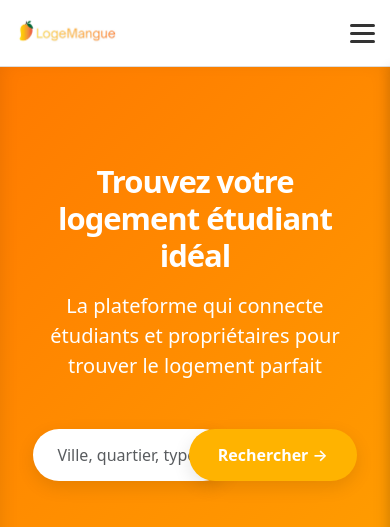
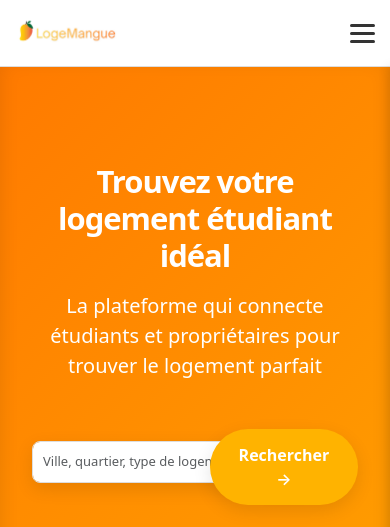
Before and after one commit to Yoan0204/Logemangue, a PHP site: page /php/index in a window 390 px wide. Shown: the top 527 px of the page. Run offline with PHP 8.4, Linux system fonts and the light colour scheme; data comes from the database, SQL or seed files in the repository; data that the repository does not hold is empty; some libraries are stand-ins or nearby versions.

Commit message:
feat : responsive

```diff
--- a/css/style.css
+++ b/css/style.css
@@ -107,7 +107,7 @@
 /* --- RESPONSIVE --- */
 
 /* Tablets et petits écrans */
-@media (max-width: 968px) {
+@media (max-width: 1300px) {
   .topbar-nav {
     gap: 15px;
     transform: translateX(-30px);
@@ -115,7 +115,7 @@
 
   .topbar-nav .nav-link {
     padding: 6px 10px;
-    font-size: 14px;
+    font-size: 10px;
   }
 
   .topbar-logo img {
@@ -124,7 +124,7 @@
 }
 
 /* Mobile */
-@media (max-width: 768px) {
+@media (max-width: 890px) {
   .topbar {
     padding: 10px 15px;
   }
@@ -381,6 +381,96 @@
   grid-template-columns: 2fr 1fr 1fr 1.2fr;
   gap: 1rem;
   align-items: center;
+}
+
+.search-input-filters,
+.form-control,
+.form-select {
+  padding: 12px 15px;
+  border: 1px solid #ddd;
+  border-radius: 8px;
+  font-size: 15px;
+  transition: all 0.3s ease;
+}
+.search-input-filters:focus,
+.form-control:focus,
+.form-select:focus {
+  outline: none;
+  border-color: var(--orange);
+  box-shadow: 0 0 0 3px rgba(255, 152, 0, 0.1);
+}
+/* --- RESPONSIVE --- */
+
+/* Tablettes */
+@media (max-width: 968px) {
+  .search-grid {
+    grid-template-columns: 1fr 1fr;
+    gap: 12px;
+  }
+
+  .search-input-filters {
+    grid-column: 1 / -1;
+  }
+
+  .btn-filters {
+    grid-column: 1 / -1;
+  }
+}
+
+/* Mobile */
+@media (max-width: 768px) {
+  .search-bar {
+    padding: 15px !important;
+    margin-bottom: 20px !important;
+    border-radius: 20px;
+  }
+
+  .search-grid {
+    grid-template-columns: 1fr;
+    gap: 10px;
+  }
+
+  .search-input-filters,
+  .form-control,
+  .form-select,
+  .btn-filters {
+    grid-column: 1;
+    width: 100%;
+  }
+
+  .search-input-filters,
+  .form-control,
+  .form-select {
+    padding: 10px 12px;
+    font-size: 14px;
+  }
+
+  .btn-filters {
+    padding: 12px 15px;
+    font-size: 14px;
+    margin-bottom: 10px;
+  }
+}
+
+/* Petits mobiles */
+@media (max-width: 480px) {
+  .search-bar {
+    padding: 12px !important;
+    border-radius: 20px !important;
+  }
+
+  .search-grid {
+    gap: 8px;
+  }
+
+  .search-input-filters,
+  .form-control,
+  .form-select,
+  .btn-filters {
+    padding: 10px;
+    font-size: 13px;
+    margin-bottom: 10px;
+  }
 }
 
 /* Champs de saisie */
--- a/php/views/recherche.php
+++ b/php/views/recherche.php
@@ -11,6 +11,9 @@ $type_proprio = $_GET['type_proprio'] ?? '';
 $keywords = $_GET['keywords'] ?? '';
 $min_rating = $_GET['min_rating'] ?? '0';
 ?>
+<style>
+
+</style>
 <!-- Vue: Recherche de Logements -->
 <div class="container-fluid p-4">
     <!-- BARRE DE RECHERCHE PLEINE LARGEUR -->
```
